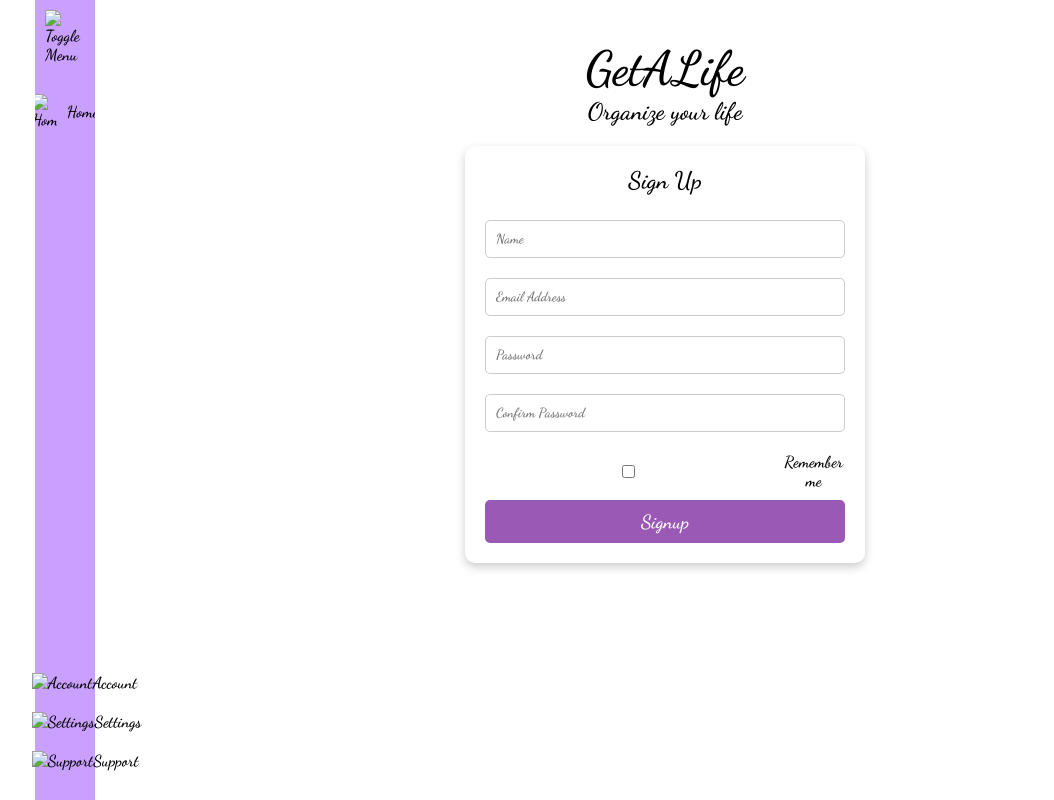
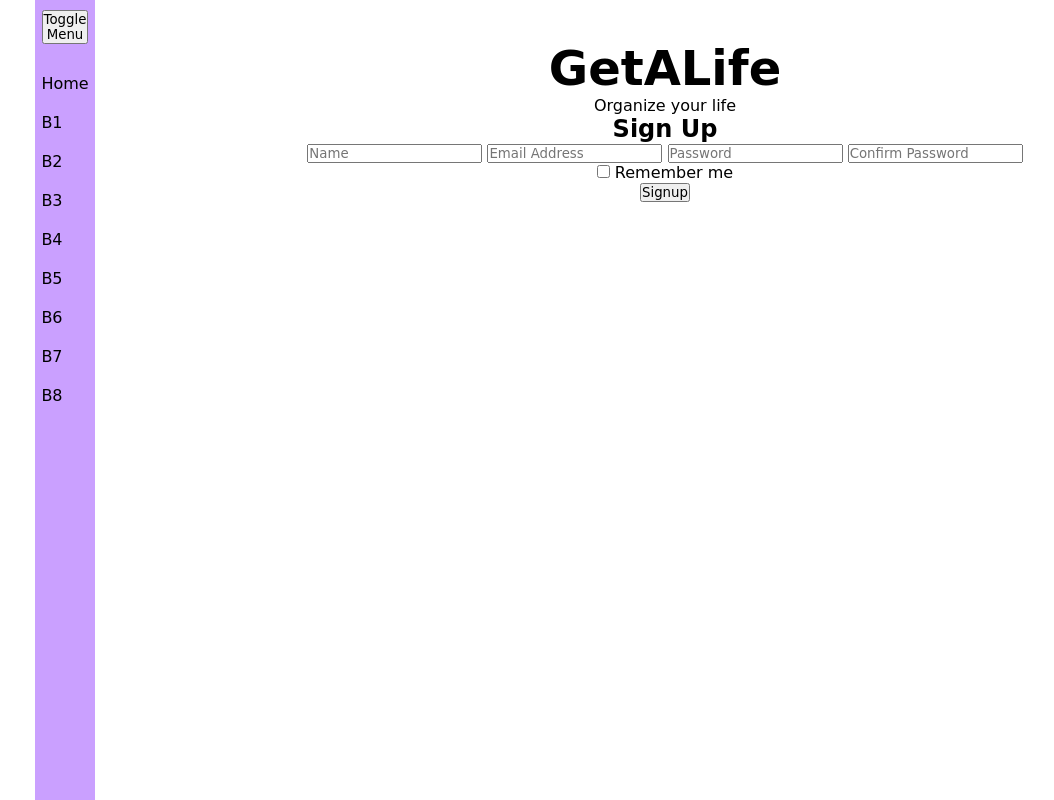
Before and after one commit to Jia-25/GetALife.github.io, a plain HTML site: page index.html in a window 1280 px wide. Shown: the whole page, without its empty margins (5-1059 px from the left). Drawn offline with Linux system fonts and the light colour scheme.

Commit message:
Update index.html

```diff
--- a/index.html
+++ b/index.html
@@ -3,50 +3,46 @@
 <head>
     <meta charset="UTF-8">
     <meta name="viewport" content="width=device-width, initial-scale=1.0">
-    <title>GetALife - Sign Up</title>
+    <title>GetALife - Signup</title>
     <link rel="stylesheet" href="styles.css">
-    <script defer src="script.js"></script>
-    <link href="https://fonts.googleapis.com/css2?family=Dancing+Script:wght@600&display=swap" rel="stylesheet">
 </head>
 <body>
     <div class="container">
         <aside class="sidebar">
-            <div class="menu-toggle" onclick="toggleMenu()">
-                <img src="arrow-icon.png" alt="Toggle Menu">
-            </div>
+            <button class="toggle-menu">Toggle Menu</button>
             <nav>
                 <ul>
-                    <li><a href="#"><img src="home-icon.png" alt="Home"> Home</a></li>
-                    <li class="hidden"><a href="#">B1</a></li>
-                    <li class="hidden"><a href="#">B2</a></li>
-                    <li class="hidden"><a href="#">B3</a></li>
-                    <li class="hidden"><a href="#">B4</a></li>
-                    <li class="hidden"><a href="#">B5</a></li>
-                    <li class="hidden"><a href="#">B6</a></li>
-                    <li class="hidden"><a href="#">B7</a></li>
-                    <li class="hidden"><a href="#">B8</a></li>
+                    <li><a href="#">Home</a></li>
+                    <li><a href="#">B1</a></li>
+                    <li><a href="#">B2</a></li>
+                    <li><a href="#">B3</a></li>
+                    <li><a href="#">B4</a></li>
+                    <li><a href="#">B5</a></li>
+                    <li><a href="#">B6</a></li>
+                    <li><a href="#">B7</a></li>
+                    <li><a href="#">B8</a></li>
                 </ul>
-                <div class="bottom-links">
-                    <a href="#"><img src="account-icon.png" alt="Account"> Account</a>
-                    <a href="#"><img src="settings-icon.png" alt="Settings"> Settings</a>
-                    <a href="#"><img src="support-icon.png" alt="Support"> Support</a>
-                </div>
             </nav>
+            <div class="bottom-links">
+                <a href="#">Account</a>
+                <a href="#">Settings</a>
+                <a href="#">Support</a>
+            </div>
         </aside>
-
-        <main>
+        <main class="content">
             <h1>GetALife</h1>
-            <p class="subtitle">Organize your life</p>
-            <div class="signup-box">
+            <p>Organize your life</p>
+            <div class="signup-form">
                 <h2>Sign Up</h2>
                 <form>
-                    <input type="text" placeholder="Name" required>
-                    <input type="email" placeholder="Email Address" required>
-                    <input type="password" placeholder="Password" required>
-                    <input type="password" placeholder="Confirm Password" required>
-                    <label class="remember-me">
-                        <input type="checkbox"> Remember me
-                    </label>
+                    <input type="text" placeholder="Name">
+                    <input type="email" placeholder="Email Address">
+                    <input type="password" placeholder="Password">
+                    <input type="password" placeholder="Confirm Password">
+                    <div class="checkbox">
+                        <input type="checkbox" id="remember-me">
+                        <label for="remember-me">Remember me</label>
+                    </div>
                     <button type="submit">Signup</button>
                 </form>
             </div>
```
